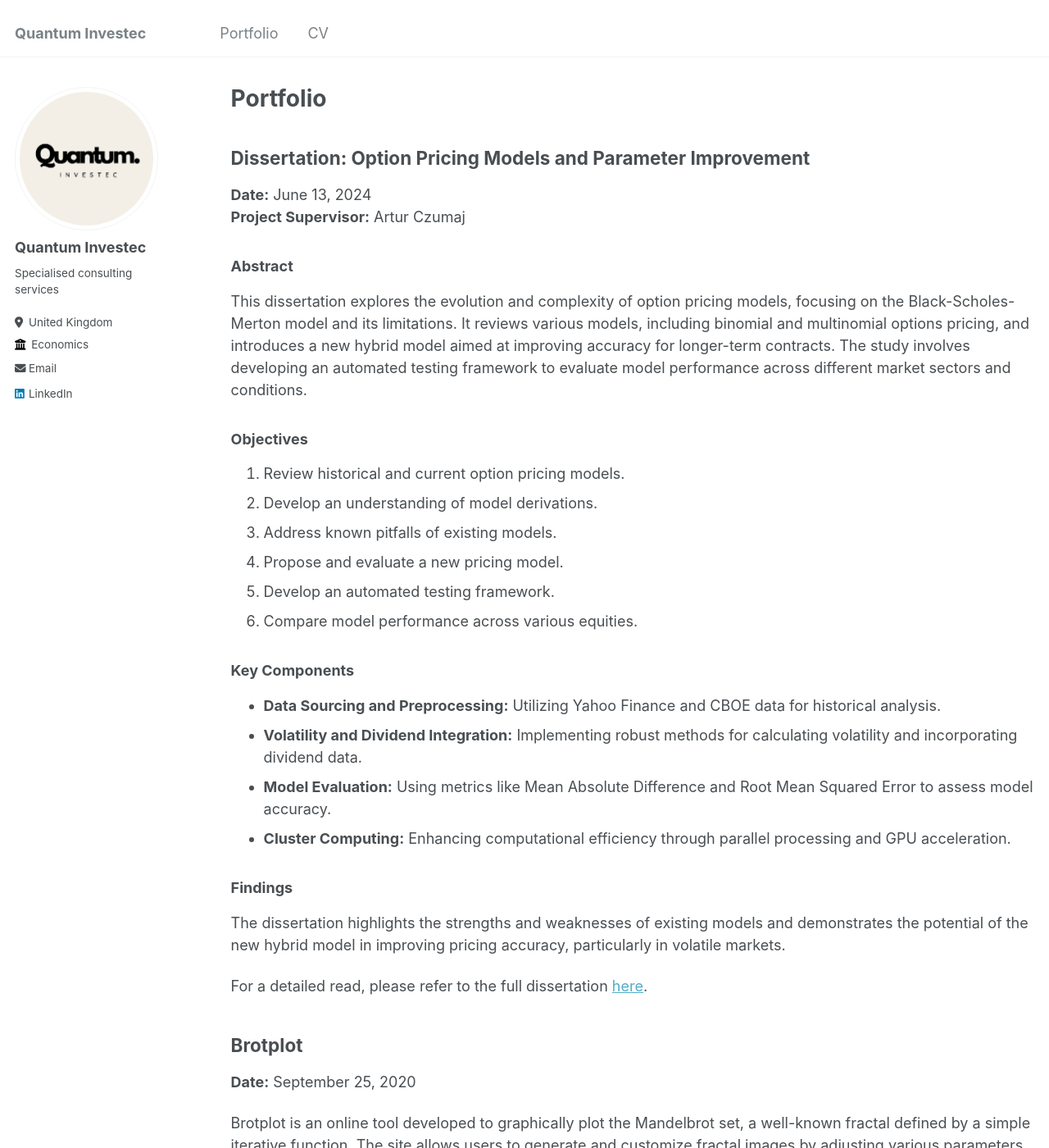
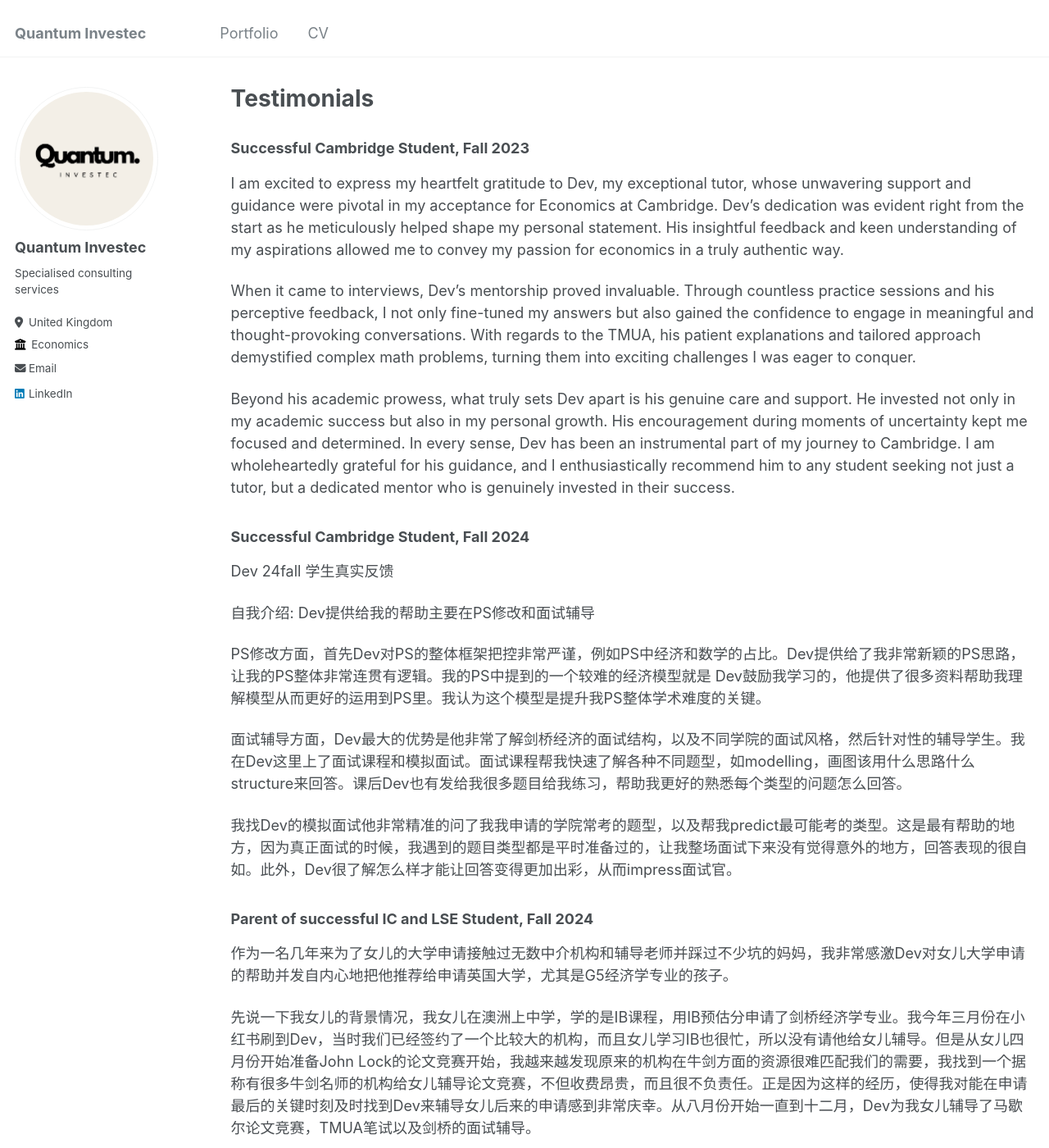
Before and after one commit to goyaldev0911/business-website-, a Jekyll site: the page built from _pages/portfolio.md, in a window 1280 px wide and 1400 px high. Shown: the whole window at 82% size. Built offline with Jekyll 4.4.1, drawn with Linux system fonts in a browser that asks for light colours; some of the changed text lies outside the part shown.

Commit message:
testimonials

```diff
--- a/_pages/portfolio.md
+++ b/_pages/portfolio.md
@@ -1,61 +1,39 @@
 ---
 layout: archive
-title: "Portfolio"
-permalink: /portfolio/
+title: "Testimonials"
+permalink: /testimonials/
 author_profile: true
 ---
+### Successful Cambridge Student, Fall 2023
 
-## Dissertation: Option Pricing Models and Parameter Improvement
+I am excited to express my heartfelt gratitude to Dev, my exceptional tutor, whose unwavering support and guidance were pivotal in my acceptance for Economics at Cambridge. Dev's dedication was evident right from the start as he meticulously helped shape my personal statement. His insightful feedback and keen understanding of my aspirations allowed me to convey my passion for economics in a truly authentic way.
 
-**Date:** June 13, 2024
-**Project Supervisor:** Artur Czumaj
+When it came to interviews, Dev's mentorship proved invaluable. Through countless practice sessions and his perceptive feedback, I not only fine-tuned my answers but also gained the confidence to engage in meaningful and thought-provoking conversations. With regards to the TMUA, his patient explanations and tailored approach demystified complex math problems, turning them into exciting challenges I was eager to conquer.
 
-### Abstract
+Beyond his academic prowess, what truly sets Dev apart is his genuine care and support. He invested not only in my academic success but also in my personal growth. His encouragement during moments of uncertainty kept me focused and determined. In every sense, Dev has been an instrumental part of my journey to Cambridge. I am wholeheartedly grateful for his guidance, and I enthusiastically recommend him to any student seeking not just a tutor, but a dedicated mentor who is genuinely invested in their success.
 
-This dissertation explores the evolution and complexity of option pricing models, focusing on the Black-Scholes-Merton model and its limitations. It reviews various models, including binomial and multinomial options pricing, and introduces a new hybrid model aimed at improving accuracy for longer-term contracts. The study involves developing an automated testing framework to evaluate model performance across different market sectors and conditions.
+### Successful Cambridge Student, Fall 2024
+Dev 24fall 学生真实反馈
 
-### Objectives
+自我介绍:
+Dev提供给我的帮助主要在PS修改和面试辅导
 
-1. Review historical and current option pricing models.
-2. Develop an understanding of model derivations.
-3. Address known pitfalls of existing models.
-4. Propose and evaluate a new pricing model.
-5. Develop an automated testing framework.
-6. Compare model performance across various equities.
+PS修改方面，首先Dev对PS的整体框架把控非常严谨，例如PS中经济和数学的占比。Dev提供给了我非常新颖的PS思路，让我的PS整体非常连贯有逻辑。我的PS中提到的一个较难的经济模型就是 Dev鼓励我学习的，他提供了很多资料帮助我理解模型从而更好的运用到PS里。我认为这个模型是提升我PS整体学术难度的关键。
 
-### Key Components
+面试辅导方面，Dev最大的优势是他非常了解剑桥经济的面试结构，以及不同学院的面试风格，然后针对性的辅导学生。我在Dev这里上了面试课程和模拟面试。面试课程帮我快速了解各种不同题型，如modelling，画图该用什么思路什么structure来回答。课后Dev也有发给我很多题目给我练习，帮助我更好的熟悉每个类型的问题怎么回答。
 
-- **Data Sourcing and Preprocessing:** Utilizing Yahoo Finance and CBOE data for historical analysis.
-- **Volatility and Dividend Integration:** Implementing robust methods for calculating volatility and incorporating dividend data.
-- **Model Evaluation:** Using metrics like Mean Absolute Difference and Root Mean Squared Error to assess model accuracy.
-- **Cluster Computing:** Enhancing computational efficiency through parallel processing and GPU acceleration.
+我找Dev的模拟面试他非常精准的问了我我申请的学院常考的题型，以及帮我predict最可能考的类型。这是最有帮助的地方，因为真正面试的时候，我遇到的题目类型都是平时准备过的，让我整场面试下来没有觉得意外的地方，回答表现的很自如。此外，Dev很了解怎么样才能让回答变得更加出彩，从而impress面试官。
 
-### Findings
+### Parent of successful IC and LSE Student, Fall 2024
 
-The dissertation highlights the strengths and weaknesses of existing models and demonstrates the potential of the new hybrid model in improving pricing accuracy, particularly in volatile markets.
+作为一名几年来为了女儿的大学申请接触过无数中介机构和辅导老师并踩过不少坑的妈妈，我非常感激Dev对女儿大学申请的帮助并发自内心地把他推荐给申请英国大学，尤其是G5经济学专业的孩子。
 
-For a detailed read, please refer to the full dissertation [here](https://github.com/chikro1/Personal-Website/tree/master/assets/Dissertation.pdf).
+先说一下我女儿的背景情况，我女儿在澳洲上中学，学的是IB课程，用IB预估分申请了剑桥经济学专业。我今年三月份在小红书刷到Dev，当时我们已经签约了一个比较大的机构，而且女儿学习IB也很忙，所以没有请他给女儿辅导。但是从女儿四月份开始准备John Lock的论文竞赛开始，我越来越发现原来的机构在牛剑方面的资源很难匹配我们的需要，我找到一个据称有很多牛剑名师的机构给女儿辅导论文竞赛，不但收费昂贵，而且很不负责任。正是因为这样的经历，使得我对能在申请最后的关键时刻及时找到Dev来辅导女儿后来的申请感到非常庆幸。从八月份开始一直到十二月，Dev为我女儿辅导了马歇尔论文竞赛，TMUA笔试以及剑桥的面试辅导。
 
-## Brotplot
+我推荐Dev的理由有三个。首先作为剑桥大学经济学专业的优秀毕业生，他非常专业，辅导学生的经验也非常丰富！Dev对剑桥经济学不同学院的偏好风格非常熟悉，在选择学院的时候，我们听了他的建议，没有根据一些简单的数据选择所谓申请更容易的学院，而是选择了Dev认为更适合我女儿的学院，也成功拿到了St John's的面邀。尽管我作为家长，没有听过他的课，但是每次上完他的课之后，女儿都说收获非常大。
 
-**Date:** September 25, 2020
+其次，Dev非常认真负责，在准备笔试和面试期间，几乎每天都会在群里无私分享他花了很多时间整理的各种宝贵的资源（群里有很多并不是他的学生）。作为一个有各种焦虑和担忧的妈妈，我经常会给Dev发信息，尽管他很忙，但是他会及时回复我的每一条信息，理解我的担忧并给我非常多的帮助，包括在女儿很紧张焦虑的时候给她各种鼓励。
 
-Brotplot is an online tool developed to graphically plot the Mandelbrot set, a well-known fractal defined by a simple iterative function. The site allows users to generate and customize fractal images by adjusting various parameters, such as center coordinates, iterations, accuracy, and zoom level. Users can also set color schemes for the generated images. The tool offers different presets for fidelity, with higher fidelity images taking longer to generate.
+还有，Dev的收费也非常合理，他不会为了赚钱而让学生多上课，他会建议我先让女儿上笔试和面试的小班课，在不够的情况下再增加一对一的课。在最后的面试Mock阶段他总是告诉我，他觉得我女儿已经准备充分了，不需要更多的一对一的模拟了。
 
-The project is open-source and hosted on GitHub, where contributors can access the source code and participate in its development. The Brotplot repository provides details about the project, including instructions and controls for using the plotter, such as centering, zooming, and saving images.
-
-For more information or to try out the tool, you can visit Brotplot [here](https://brotplot.rchikkam.co.uk). If you're interested in the development details or contributing to the project, check out its [GitHub repository](https://github.com/chikkamrohan/Brotplot).
-
-## SQLUnit
-
-**Date:** July 10, 2022
-
-SQLUnit is a tool designed to automate unit testing for SQL. The main goal is to facilitate the verification of database objects' functionality, ensuring that any changes to the database schema do not break existing functionality.
-
-To use SQLUnit, you typically create a test project within SQL Server Data Tools (SSDT). This project contains Transact-SQL scripts that operate on your database objects, enabling you to verify their behavior in an isolated development environment. SQLUnit supports the creation of test stubs for various database objects like functions, triggers, and stored procedures, which you can then customize to perform meaningful tests.
-
-The process involves defining test logic using Transact-SQL, specifying conditions under which the tests pass or fail, and running these tests to verify the database's state. For example, you might create a test for a stored procedure that adds a record to a table, then verify that the table contains the expected number of records after the procedure runs.
-
-SQLUnit is hosted on GitLab, where the source code is available for further development and collaboration. The project aims to provide a comprehensive framework for SQL unit testing, making it easier for developers to maintain and verify database integrity during the development cycle.
-
-For more details, you can visit [SQLUnit](https://sqlunit.rchikkam.co.uk) or the [GitLab page](https://gitlab.com/chikro1/sqlunit).
+对于申请竞争激烈的牛剑和G5大学经济学的孩子们来说，找到好的老师不仅可以节约钱，更重要的是节约了宝贵的时间，少了很多机会成本。对我们来说，Dev的帮助真的非常重要。尽管现在我们还在等待offer的过程中，但我和女儿都认为，无论结果如何，能够在Dev的指导下学习，对女儿来说都是巨大的收获，是我们申请大学煎熬过程中值得感恩的经历。Dev不仅只是辅导了女儿的申请，他还是女儿的role model，作为一个非常优秀的同龄人，在他身上，女儿学习到了对经济学的热爱、一丝不苟的做事态度和正直努力的品格。
```
Also changed, not shown: _pages/cv.md (+4 -4 lines).
